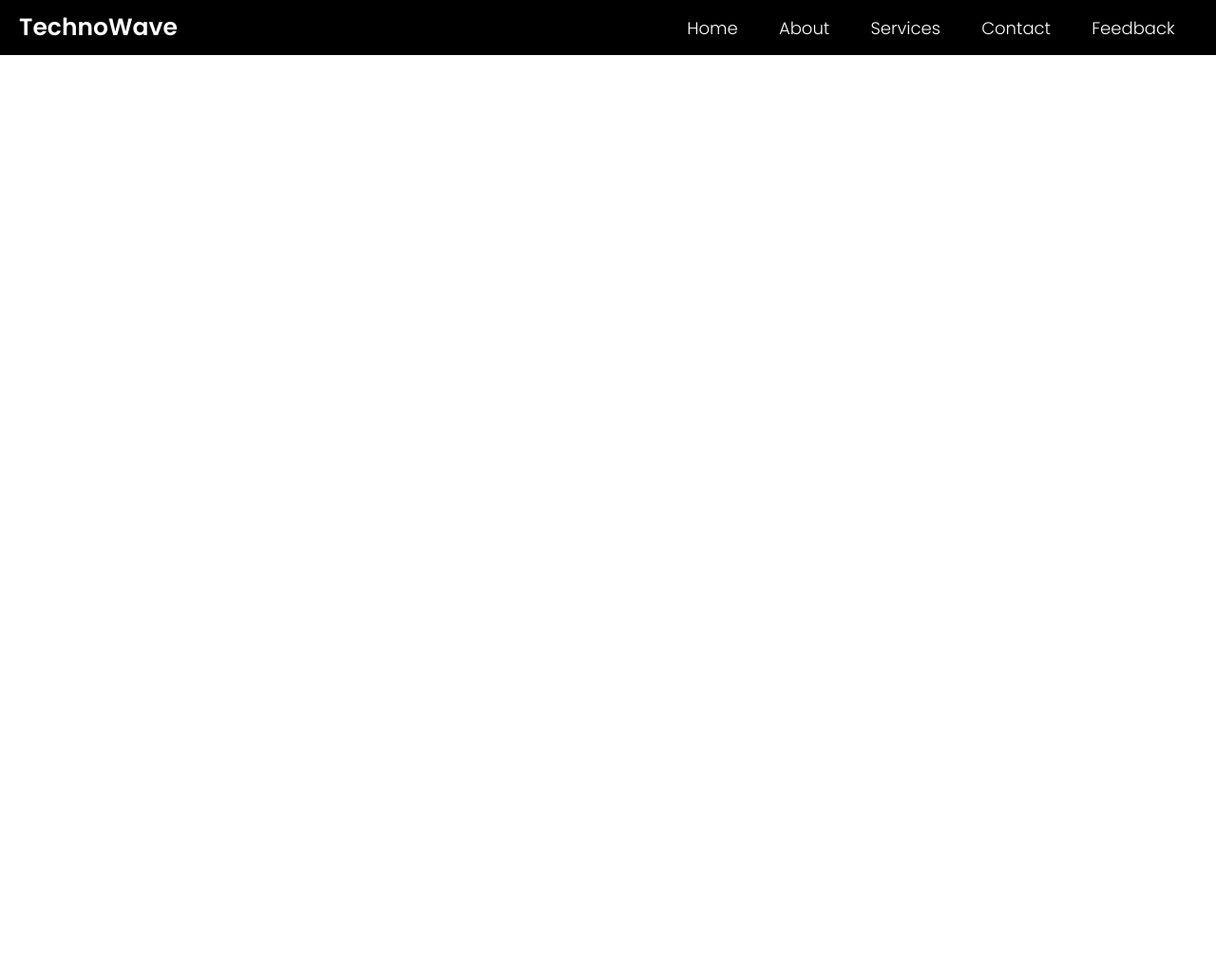
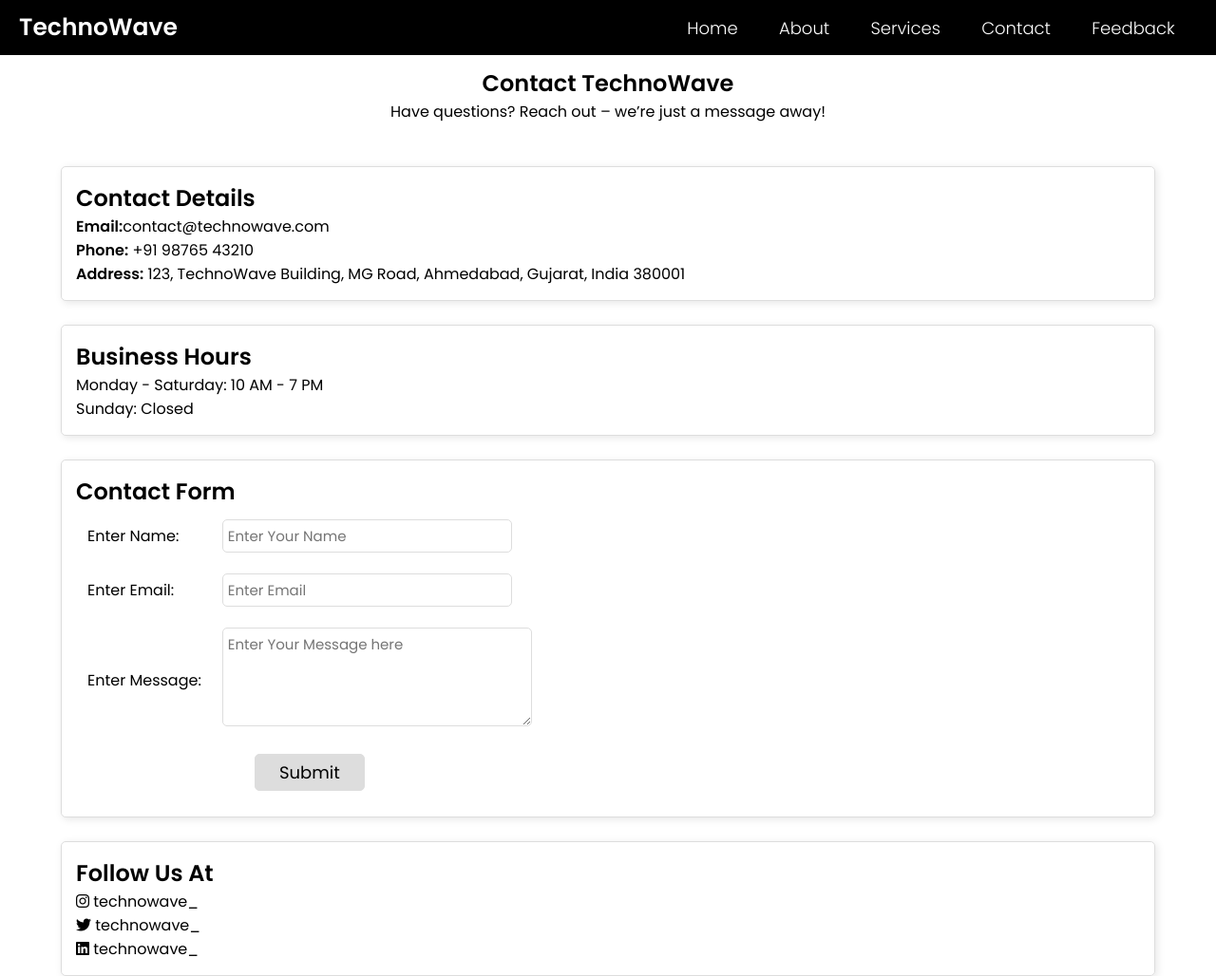
Before and after one commit to Taksh01/PRODIGY_WD_01, a plain HTML site: page TASK1FINAL/contact.html in a window 1280 px wide. Shown: the whole page at 95% size. Before the commit the page ends 800 px from the top, so only its background shows below. Drawn offline with Linux system fonts and the light colour scheme.

Commit message:
Adding new files

```diff
--- a/TASK1FINAL/contact.html
+++ b/TASK1FINAL/contact.html
@@ -3,6 +3,12 @@
   <head>
     <title>Responsive Landing Page-Contact</title>
     <link rel="stylesheet" href="style.css" />
+    <link rel="stylesheet" href="stylecontact.css" />
+    <link
+      rel="stylesheet"
+      href="https://cdnjs.cloudflare.com/ajax/libs/font-awesome/6.0.0-beta3/css/all.min.css"
+    />
+
   </head>
   <body>
     <header>
@@ -19,5 +25,77 @@
         </div>
       </div>
     </header>
+
+    <main>
+      <section class="hero">
+        <h2>Contact TechnoWave</h2>
+        <p>Have questions? Reach out – we’re just a message away!</p>
+      </section>
+
+      <section class="cover">
+        <section class="details">
+          <h2> Contact Details</h2>
+          <p><strong>Email:</strong>contact@technowave.com</p>
+          <p><strong>Phone:</strong> +91 98765 43210</p>
+          <p>
+            <strong>Address:</strong> 123, TechnoWave Building, MG Road,
+            Ahmedabad, Gujarat, India 380001
+          </p>
+        </section>
+
+        <section class="hours">
+          <h2>Business Hours</h2>
+          <p>Monday - Saturday: 10 AM - 7 PM</p>
+          <p>Sunday: Closed</p>
+        </section>
+
+
+
+        <section class="form">
+          <h2>Contact Form</h2>
+          <form>
+            <table>
+              <tr>
+                <td><label>Enter Name:</label></td>
+                <td><input type="text" placeholder="Enter Your Name" /></td>
+              </tr>
+
+              <tr>
+                <td><label>Enter Email:</label></td>
+                <td><input type="email" placeholder="Enter Email" /></td>
+              </tr>
+
+              <tr>
+                <td>
+                  <label>Enter Message:</label>
+                </td>
+
+                <td>
+                  <textarea
+                    rows="4"
+                    cols="23"
+                    placeholder="Enter Your Message here"
+                  ></textarea>
+                </td>
+              </tr>
+
+              <tr>
+                <td colspan="2" class="btn-cell"><button>Submit</button></td>
+              </tr>
+            </table>
+          </form>
+        </section>
+
+
+        <section class="media">
+          <h2>Follow Us At</h2>
+          <p><i class="fa-brands fa-instagram"></i> technowave_</p>
+          <p><i class="fa-brands fa-twitter"></i> technowave_</p>
+          <p><i class="fa-brands fa-linkedin"></i> technowave_</p>
+        </section>
+
+
+
+    </main>
   </body>
 </html>
--- /dev/null
+++ b/TASK1FINAL/stylecontact.css
@@ -0,0 +1,74 @@
+main {
+  position: relative;
+  top: 90px;
+}
+
+.hero {
+  text-align: center;
+  position: relative;
+  bottom: 20px;
+}
+
+.form {
+  border: 1px solid #ddd;
+  box-shadow: 2px 2px 8px rgba(0, 0, 0, 0.1);
+  border-radius: 5px;
+  width: 90%;
+  margin: 0 auto;
+  margin-top: 25px;
+  padding: 15px;
+}
+
+form input,
+textarea {
+  border: 1px solid #ddd;
+  border-radius: 5px;
+  padding: 5px;
+  font-size: 15px;
+}
+table tr,
+td {
+  padding: 10px;
+}
+table button {
+  font-size: 18px;
+  padding: 5px 25px 5px 25px;
+  border: 1px solid #ddd;
+  border-radius: 5px;
+  column-span: 2;
+  text-align: center;
+  background-color: #ddd;
+}
+.btn-cell {
+  text-align: center;
+}
+
+.details {
+  border: 1px solid #ddd;
+  box-shadow: 2px 2px 8px rgba(0, 0, 0, 0.1);
+  border-radius: 5px;
+  width: 90%;
+  margin: 0 auto;
+  margin-top: 25px;
+  padding: 15px;
+}
+
+.hours {
+  border: 1px solid #ddd;
+  box-shadow: 2px 2px 8px rgba(0, 0, 0, 0.1);
+  border-radius: 5px;
+  width: 90%;
+  margin: 0 auto;
+  margin-top: 25px;
+  padding: 15px;
+}
+
+.media {
+  border: 1px solid #ddd;
+  box-shadow: 2px 2px 8px rgba(0, 0, 0, 0.1);
+  border-radius: 5px;
+  width: 90%;
+  margin: 0 auto;
+  margin-top: 25px;
+  padding: 15px;
+}
--- /dev/null
+++ b/TASK1FINAL/stylefeedback.css
@@ -0,0 +1,50 @@
+.main {
+  position: relative;
+  top: 80px;
+}
+
+.hero {
+  text-align: center;
+  margin-bottom: 25px;
+}
+
+.form {
+  border: 1px solid #ddd;
+  box-shadow: 2px 2px 8px rgba(0, 0, 0, 0.1);
+  border-radius: 5px;
+  width: 50%;
+  margin: 0 auto;
+  text-align: center;
+}
+.form h2 {
+  margin-top: 15px;
+}
+
+.form table {
+  margin: 0 auto;
+  padding: 15px;
+  text-align: left;
+}
+
+.form table .btn-cell {
+  text-align: center;
+}
+
+table button {
+  padding: 8px 25px 8px 25px;
+  font-size: 20px;
+  border: 1px solid #ddd;
+  border-radius: 5px;
+  background-color: #ddd;
+}
+
+table td,
+tr {
+  padding: 10px;
+}
+
+form textarea,
+input {
+  font-size: 15px;
+  padding: 5px;
+}
```
Also changed, not shown: TASK1FINAL/about.html (+2 -2 lines), TASK1FINAL/feedback.html (+91 -0 lines), TASK1FINAL/home.html (+13 -11 lines).
